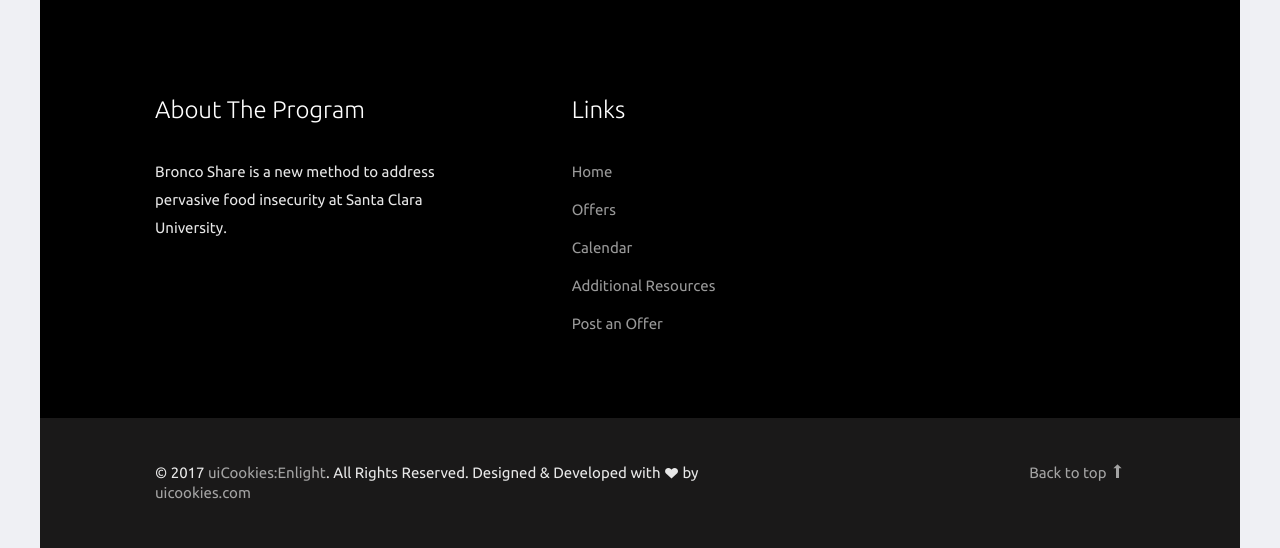
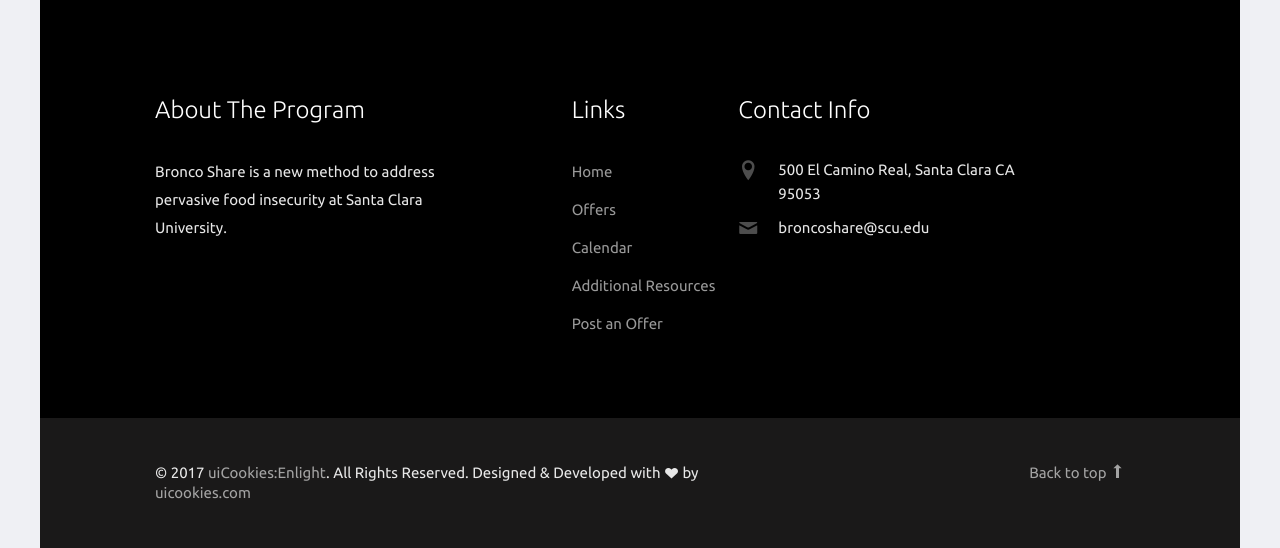
Before and after one commit to Hack-for-Humanity-2022/BroncoShare, a website: page calendar.html in a window 1280 px wide. Shown: the part 1991-2539 px from the top of the page. Drawn offline with Linux system fonts and the light colour scheme; files whose address does not match are found by name.

Commit message:
Update calendar.html

```diff
--- a/calendar.html
+++ b/calendar.html
@@ -96,6 +96,7 @@
     <iframe src="https://calendar.google.com/calendar/embed?src=c_osbvtgj4k5vprbocd0dm1lpgbg%40group.calendar.google.com&ctz=America%2FLos_Angeles" style="border: 0" width="800" height="600" frameborder="0" scrolling="no"></iframe>
     <iframe src="https://calendar.google.com/calendar/embed?src=k7km3664f0c04d6028io9nm6pk%40group.calendar.google.com&ctz=America%2FLos_Angeles" style="border: 0" width="800" height="600" frameborder="0" scrolling="no"></iframe>
 
+
   <footer class="probootstrap-footer probootstrap-bg">
     <div class="container">
       <div class="row">
@@ -120,7 +121,12 @@
         </div>
         <div class="col-md-4">
           <div class="probootstrap-footer-widget">
+            <h3>Contact Info</h3>
+            <ul class="probootstrap-contact-info">
+              <li><i class="icon-location2"></i> <span>500 El Camino Real, Santa Clara CA 95053</span></li>
+              <li><i class="icon-mail"></i><span>broncoshare@scu.edu</span></li>
 
+            </ul>
           </div>
         </div>
 
@@ -133,8 +139,10 @@
       <div class="container">
         <div class="row">
           <div class="col-md-8 text-left">
-              <p>&copy; 2017 <a href="https://uicookies.com/">uiCookies:Enlight</a>. All Rights Reserved. Designed &amp;
-                Developed with <i class="icon icon-heart"></i> by <a href="https://uicookies.com/">uicookies.com</a></p>
+            <p>&copy; 2017 <a href="https://uicookies.com/">uiCookies:Enlight</a>. All Rights Reserved. Designed
+              &amp;
+              Developed with <i class="icon icon-heart"></i> by <a href="https://uicookies.com/">uicookies.com</a>
+            </p>
           </div>
           <div class="col-md-4 probootstrap-back-to-top">
             <p><a href="#" class="js-backtotop">Back to top <i class="icon-arrow-long-up"></i></a></p>
```
Lines whose indentation alone changed are shown as unchanged.
